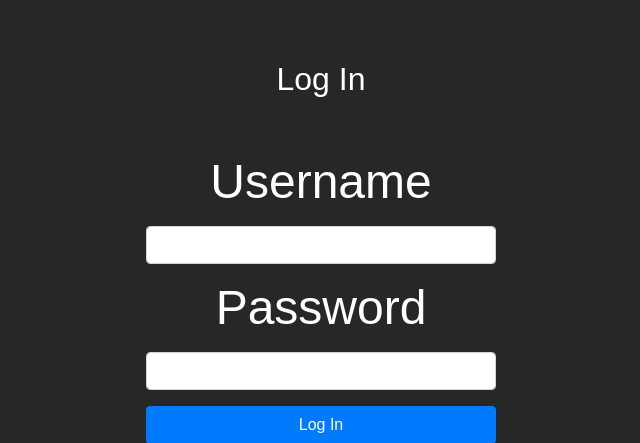
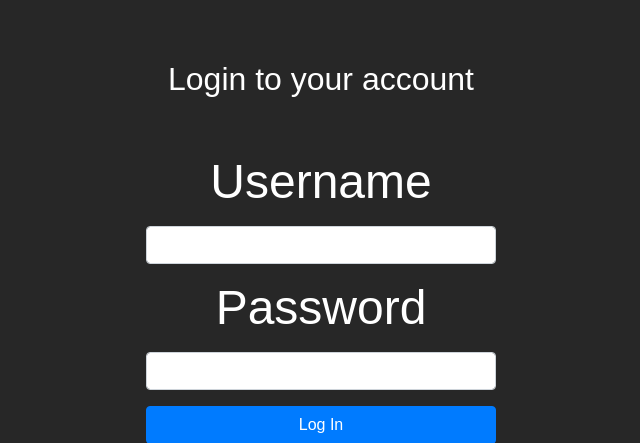
Before and after one commit to EdSmith8563/ecoScan, a Django app: page /accounts/accounts/login/ in a window 1280 px wide. Shown: the part 58-501 px from the top of the page, without its empty margins (319-959 px from the left). Run offline with Django 4.2, Linux system fonts and the light colour scheme; some libraries are stand-ins or nearby versions.

Commit message:
Fixed small issues.

```diff
--- a/static/accounts/styles/baseStyles.css
+++ b/static/accounts/styles/baseStyles.css
@@ -204,3 +204,7 @@ body {
     font-size: 0.75rem; /* Adjust font size as needed */
     white-space: normal; /* Ensure the text wraps and doesn't overflow */
 }
+
+.form-text ul {
+    list-style-type: none;
+}
--- a/templates/registration/login.html
+++ b/templates/registration/login.html
@@ -6,7 +6,7 @@
 <div class="container mt-5">
   <div class="row justify-content-center">
     <div class="col-lg-4 col-md-6 col-sm-8">
-      <h2 class="text-center mb-5">Log In</h2>
+      <h2 class="text-center mb-5">Login to your account</h2>
       <form method="post" class="needs-validation" novalidate>
         {% csrf_token %}
         {% for field in form %}
```
